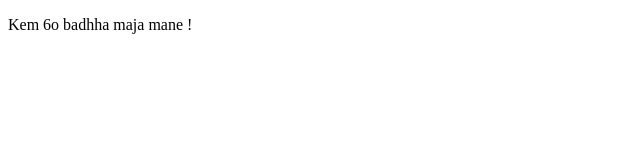
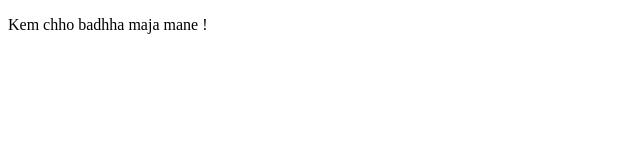
Before and after one commit to JaiminPatel345/tester, a plain HTML site: page index.html in a window 1280 px wide. Shown: the full height of the page, 0-640 px from the left. Drawn offline with Linux system fonts and the light colour scheme.

Commit message:
Bhargavi ae kidhu

```diff
--- a/index.html
+++ b/index.html
@@ -6,6 +6,6 @@
     <title>Document</title>
 </head>
 <body>
-    <p>Kem 6o badhha maja mane !</p>
+    <p>Kem chho badhha maja mane !</p>
 </body>
 </html>
```
